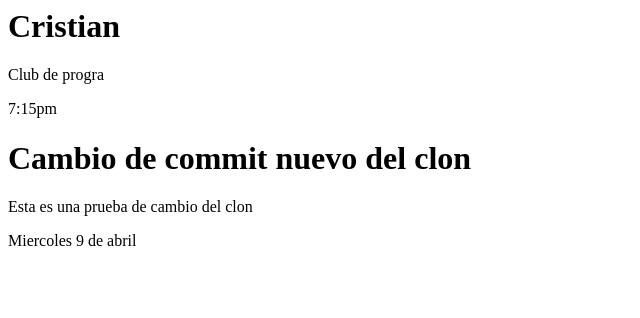
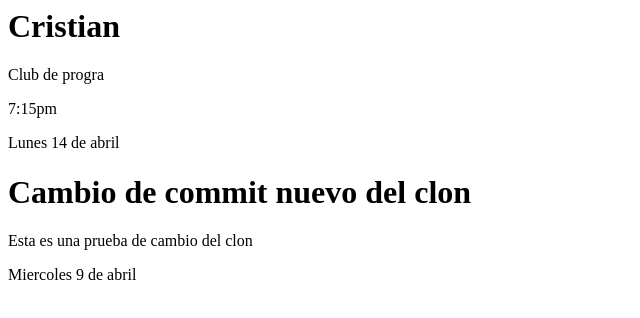
Before and after one commit to Leixhik/PruebaSesion, a plain HTML site: page index.html in a window 1280 px wide. Shown: the whole page, without its empty margins (0-640 px from the left). Drawn offline with Linux system fonts and the light colour scheme.

Commit message:
Se agrego p

```diff
--- a/index.html
+++ b/index.html
@@ -9,6 +9,7 @@
     <h1> Cristian</h1>
     <p>Club de progra</p>
     <p> 7:15pm</p>
+    <p>Lunes 14 de abril</p>
 
     <h1>Cambio de commit nuevo del clon</h1>
     <p>Esta es una prueba de cambio del clon</p>
```
